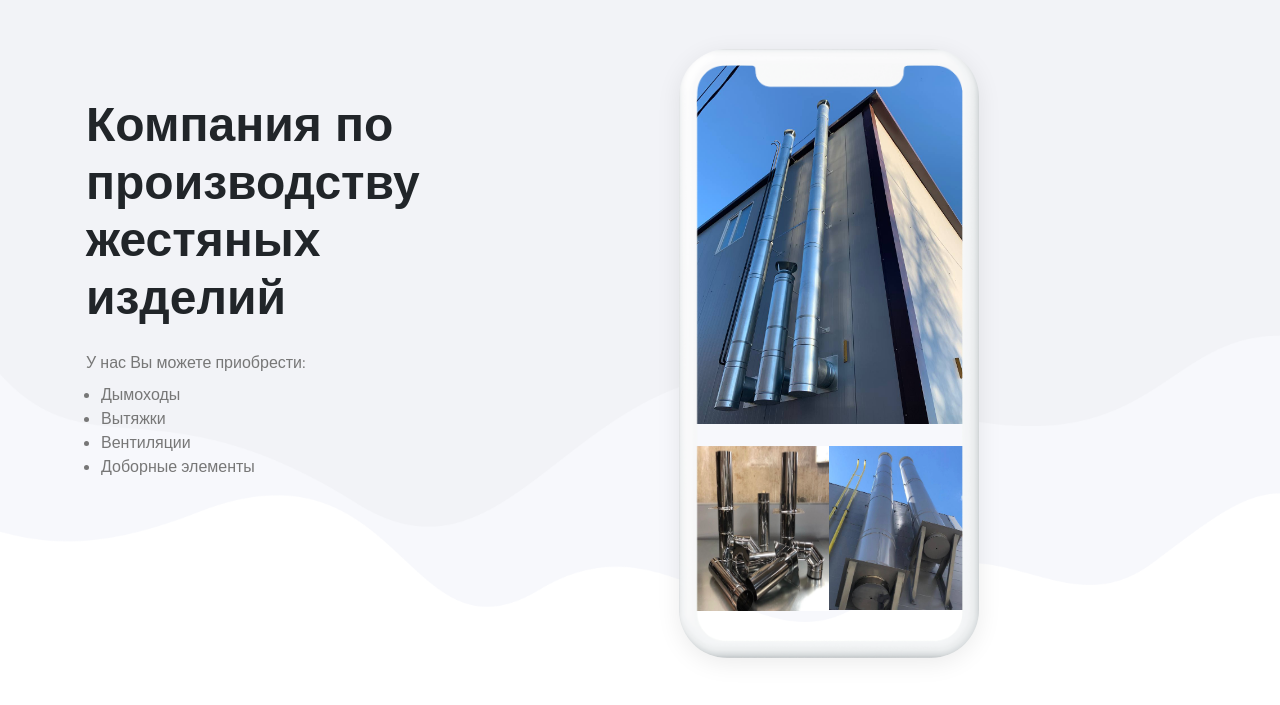
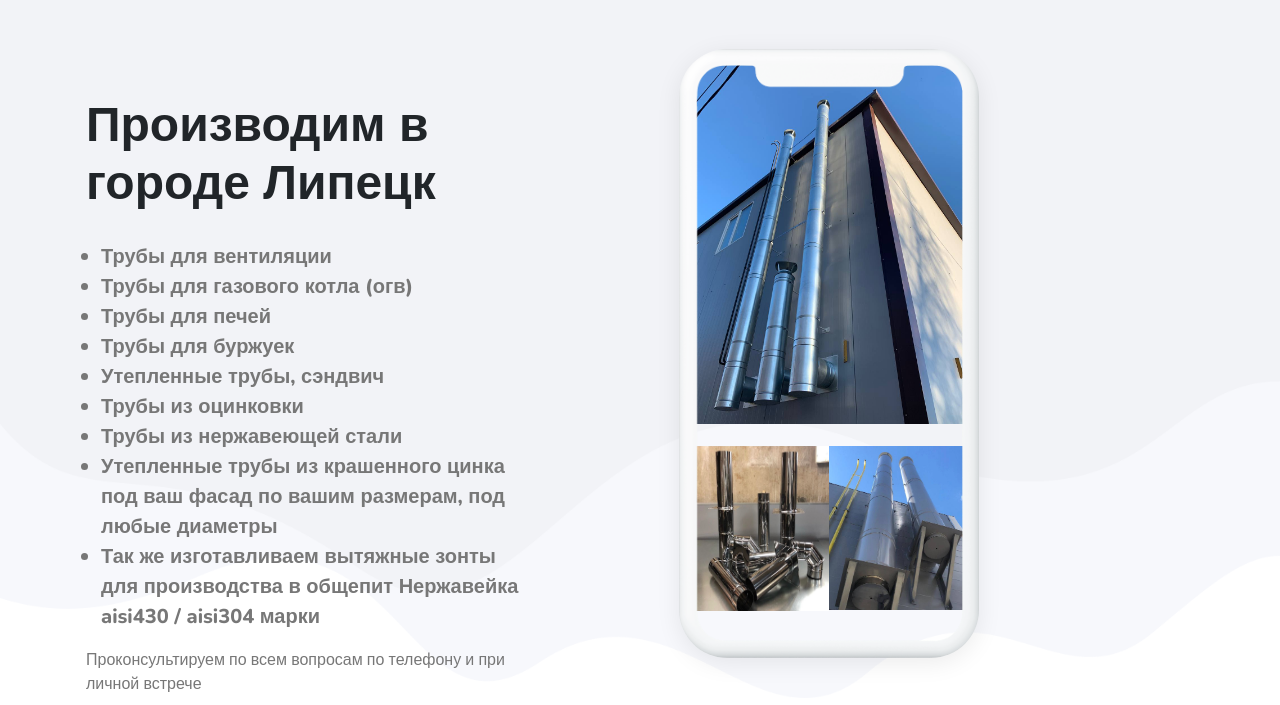
Before and after one commit to gagharutyunyan/dymoxod, a plain HTML site: page index.html in a window 1280 px wide. Shown: the part 95-800 px from the top of the page. Drawn offline with nearby package versions, Linux system fonts and the light colour scheme; no server answers.

Commit message:
add useful information

```diff
--- a/css/custom.css
+++ b/css/custom.css
@@ -84,6 +84,11 @@
     width: 100%;
 }
 
+.header-useful-info {
+    font-size: 20px;
+    margin-top: 30px;
+}
+
 @media (max-width:768px)  {
     .navbar .container {
         max-width: unset;
--- a/index.html
+++ b/index.html
@@ -41,18 +41,26 @@
     </nav>
 </header>
 <!-- Hero Section-->
-    <section class="hero bg-top py-5" id="hero" style="background: url(img/banner-4.png) no-repeat; background-size: 100% 80%">
+<section class="hero bg-top py-5" id="hero"
+         style="background: url(img/banner-4.png) no-repeat; background-size: 100% 80%">
     <div class="container py-5">
         <div class="row py-5">
             <div class="col-lg-5 py-5">
-            <h1>Компания по производству жестяных изделий</h1>
-            <p class="my-4 text-muted mb-2">У нас Вы можете приобрести:</p>
-            <ul class="text-muted" style="padding-left: 15px;">
-              <li>Дымоходы</li>
-              <li>Вытяжки</li>
-              <li>Вентиляции</li>
-              <li>Доборные элементы</li>
+                <h1>Производим в городе Липецк</h1>
+                <ul class="text-muted header-useful-info" style="padding-left: 15px;">
+                    <li><strong>Трубы для вентиляции</strong></li>
+                    <li><strong>Трубы для газового котла (огв)</strong></li>
+                    <li><strong>Трубы для печей</strong></li>
+                    <li><strong>Трубы для буржуек</strong></li>
+                    <li><strong>Утепленные трубы, сэндвич</strong></li>
+                    <li><strong>Трубы из оцинковки</strong></li>
+                    <li><strong>Трубы из нержавеющей стали</strong></li>
+                    <li><strong>Утепленные трубы из крашенного цинка под ваш фасад по вашим размерам, под любые
+                        диаметры</strong></li>
+                    <li><strong>Так же изготавливаем вытяжные зонты для производства в общепит
+                        Нержавейка aisi430 / aisi304 марки</strong></li>
                 </ul>
+                <p class="my-2 text-muted">Проконсультируем по всем вопросам по телефону и при личной встрече</p>
             </div>
             <div class="col-lg-6 ml-auto">
                 <div class="device-wrapper mx-auto">
@@ -68,7 +76,8 @@
         </div>
     </div>
 </section>
-    <section class="bg-center py-0" id="about" style="background: url(img/service-bg.svg) no-repeat; background-size: cover">
+<section class="bg-center py-0" id="about"
+         style="background: url(img/service-bg.svg) no-repeat; background-size: cover">
     <section class="about py-0">
         <div class="container">
             <h2 class="mb-5">Примеры наших работ</h2>
@@ -168,7 +177,8 @@
         <div class="container py-5">
             <div class="row mb-5 gy-5 map-row">
                 <div class="col-lg-6 map-container">
-                <iframe src="https://yandex.ru/map-widget/v1/?um=constructor%3Af0f649faf70ccfc3e87d8c082eb44a8fecd8bece0782523e5c6c062841e11dbb&amp;source=constructor" width="542" height="420" frameborder="0"></iframe>
+                    <iframe src="https://yandex.ru/map-widget/v1/?um=constructor%3Af0f649faf70ccfc3e87d8c082eb44a8fecd8bece0782523e5c6c062841e11dbb&amp;source=constructor"
+                            width="542" height="420" frameborder="0"></iframe>
                 </div>
                 <div class="col-lg-6">
                     <h2>Найдите нас по адресу</h2>
@@ -186,17 +196,25 @@
         <div class="row">
             <div class="col-sm-11 col-md-10 col-xl-10 col-xxl-9 mx-auto">
                 <div class="container mb-4 px-1 col-lg-9 col-xl-8" style="margin: 0 auto;">
-                  <div style="width:100%;height:500px;overflow:hidden;position:relative;"><iframe title="Отзывы от Яндекса" style="width:100%;height:100%;border:0px solid #e6e6e6;border-radius:8px;box-sizing:border-box" src="https://yandex.ru/maps-reviews-widget/230983411237?comments"></iframe><a href="https://yandex.ru/maps/org/dymokhody/230983411237/" target="_blank" style="box-sizing:border-box;text-decoration:none;color:#b3b3b3;font-size:10px;font-family:YS Text,sans-serif;padding:0 20px;position:absolute;bottom:8px;width:100%;text-align:center;left:0;overflow:hidden;text-overflow:ellipsis;display:block;max-height:14px;white-space:nowrap;padding:0 16px;box-sizing:border-box">Дымоходы на карте Липецка — Яндекс Карты</a></div>
+                    <div style="width:100%;height:500px;overflow:hidden;position:relative;">
+                        <iframe title="Отзывы от Яндекса"
+                                style="width:100%;height:100%;border:0px solid #e6e6e6;border-radius:8px;box-sizing:border-box"
+                                src="https://yandex.ru/maps-reviews-widget/230983411237?comments"></iframe>
+                        <a href="https://yandex.ru/maps/org/dymokhody/230983411237/" target="_blank"
+                           style="box-sizing:border-box;text-decoration:none;color:#b3b3b3;font-size:10px;font-family:YS Text,sans-serif;padding:0 20px;position:absolute;bottom:8px;width:100%;text-align:center;left:0;overflow:hidden;text-overflow:ellipsis;display:block;max-height:14px;white-space:nowrap;padding:0 16px;box-sizing:border-box">Дымоходы
+                            на карте Липецка — Яндекс Карты</a></div>
                 </div>
             </div>
         </div>
     </div>
-    </section><a class="scroll-top-btn" id="scrollTop" href="#!"><i class="fas fa-long-arrow-alt-up"></i></a>
+</section>
+<a class="scroll-top-btn" id="scrollTop" href="#!"><i class="fas fa-long-arrow-alt-up"></i></a>
 <footer class="with-pattern-1 position-relative pt-5">
     <div class="container py-5">
         <div class="row gy-4 justify-content-center">
             <div class="col-lg-3">
-            <span class="navbar-logo" style="font-size: 22px; align-items: center;"><span>ДЫМОХОДЫ</span><img style="width: 40px;" src="img/logo3.png" alt="Дымоходы"/></span>
+                <span class="navbar-logo" style="font-size: 22px; align-items: center;"><span>ДЫМОХОДЫ</span><img
+                        style="width: 40px;" src="img/logo3.png" alt="Дымоходы"/></span>
                 <p class="text-muted mt-1">Вентиляции</p>
                 <p class="text-muted">Вытяжки</p>
                 <p class="text-muted">Дымоходы</p>
@@ -209,11 +227,14 @@
                     <li class="mb-2">
                         <a class="footer-link" href="tel:+7(904)283-82-09">+7(904)283-82-09</a>
                     </li>
-              <li class="mb-2"><a class="footer-link" href="mailto:79525977473h@list.ru">79525977473h@list.ru</a></li>
+                    <li class="mb-2"><a class="footer-link" href="mailto:79525977473h@list.ru">79525977473h@list.ru</a>
+                    </li>
                 </ul>
                 <ul class="list-inline mb-0">
-              <li class="list-inline-item"><a class="social-link" href="https://t.me/dymoxod48" target="_blank"><i class="fab fa-telegram"></i></a></li>
-              <li class="list-inline-item"><a class="social-link" href="https://instagram.com/dymoxod48" target="_blank"><i class="fab fa-instagram"></i></a></li>
+                    <li class="list-inline-item"><a class="social-link" href="https://t.me/dymoxod48" target="_blank"><i
+                            class="fab fa-telegram"></i></a></li>
+                    <li class="list-inline-item"><a class="social-link" href="https://instagram.com/dymoxod48"
+                                                    target="_blank"><i class="fab fa-instagram"></i></a></li>
                 </ul>
             </div>
         </div>
@@ -241,13 +262,14 @@
         var ajax = new XMLHttpRequest();
         ajax.open("GET", path, true);
         ajax.send();
-          ajax.onload = function(e) {
+        ajax.onload = function (e) {
             var div = document.createElement("div");
             div.className = 'd-none';
             div.innerHTML = ajax.responseText;
             document.body.insertBefore(div, document.body.childNodes[0]);
         }
     }
+
     // this is set to BootstrapTemple website as you cannot
     // inject local SVG sprite (using only 'icons/orion-svg-sprite.svg' path)
     // while using file:// protocol
@@ -256,6 +278,7 @@
 
 </script>
 <!-- FontAwesome CSS - loading as last, so it doesn't block rendering-->
-    <link rel="stylesheet" href="https://use.fontawesome.com/releases/v5.7.1/css/all.css" integrity="sha384-fnmOCqbTlWIlj8LyTjo7mOUStjsKC4pOpQbqyi7RrhN7udi9RwhKkMHpvLbHG9Sr" crossorigin="anonymous">
+<link rel="stylesheet" href="https://use.fontawesome.com/releases/v5.7.1/css/all.css"
+      integrity="sha384-fnmOCqbTlWIlj8LyTjo7mOUStjsKC4pOpQbqyi7RrhN7udi9RwhKkMHpvLbHG9Sr" crossorigin="anonymous">
 </body>
 </html>
```
Lines whose indentation alone changed are shown as unchanged.
